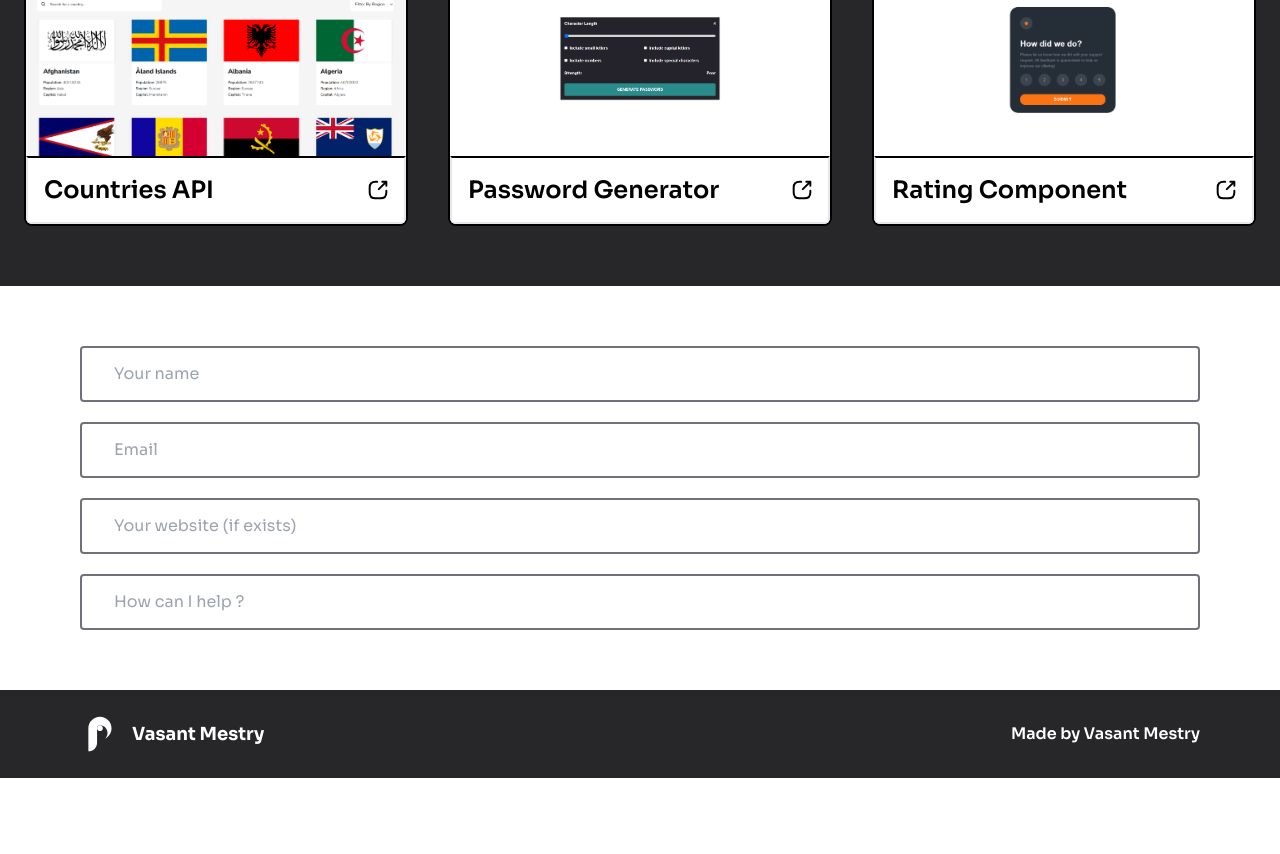
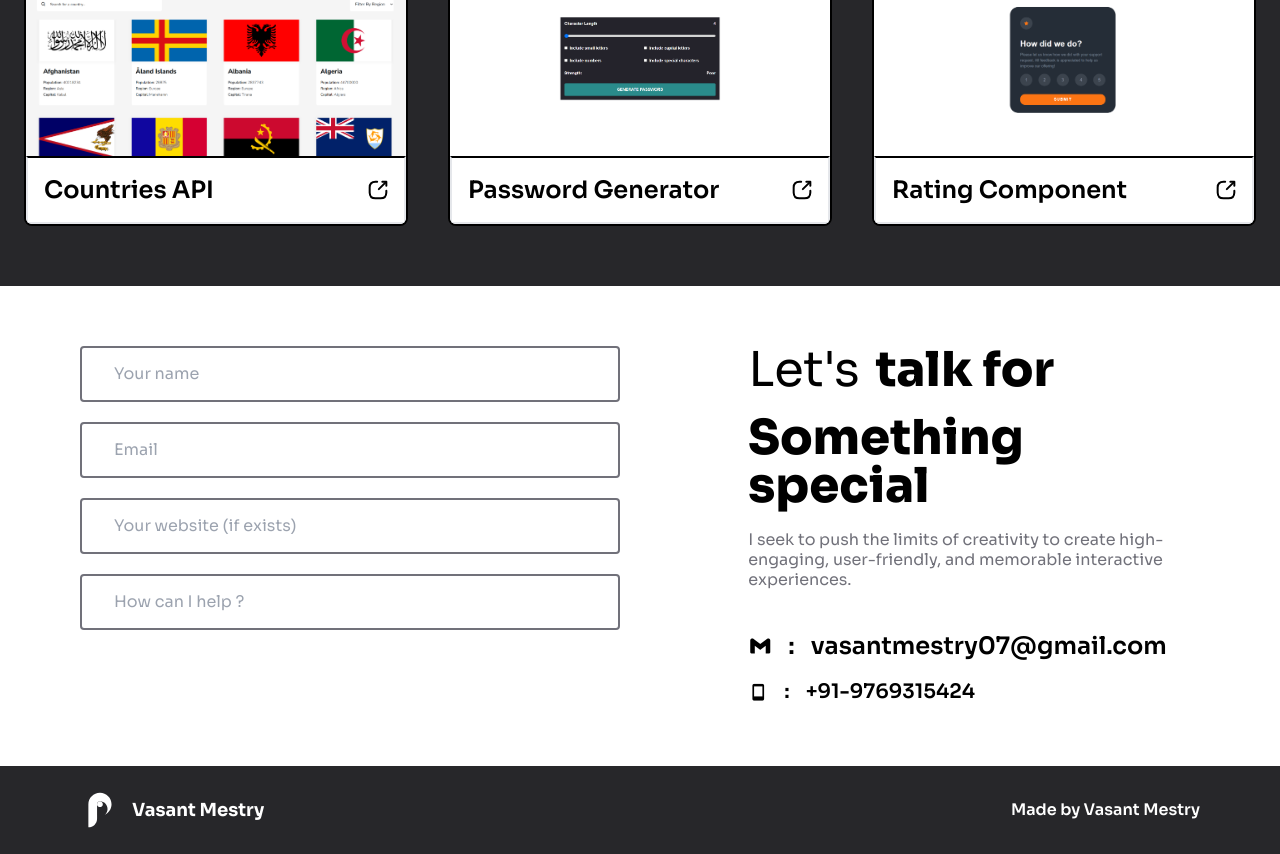
Before and after one commit to Vasant-Mestry-11/vasant-mestry-portfolio, a React (Vite) app: page / in a window 1280 px wide. Shown: the part 3536-4390 px from the top of the page. Before the commit the page ends 4314 px from the top, so only its background shows below. Built offline with nearby package versions, Linux system fonts and the light colour scheme.

Commit message:
:zap: :art: :lipstick: Contact form

```diff
--- a/index.html
+++ b/index.html
@@ -11,6 +11,15 @@
       href="https://fonts.googleapis.com/css2?family=Sora:wght@100..800&display=swap"
       rel="stylesheet"
     />
+    <link
+      rel="stylesheet"
+      href="https://cdn.jsdelivr.net/npm/boxicons@latest/css/boxicons.min.css"
+    />
+    <!-- or -->
+    <link
+      rel="stylesheet"
+      href="https://unpkg.com/boxicons@latest/css/boxicons.min.css"
+    />
   </head>
   <body>
     <div id="root"></div>
--- a/src/components/VariableWeightText.jsx
+++ b/src/components/VariableWeightText.jsx
@@ -1,10 +1,10 @@
 import PropTypes from "prop-types";
-const VariableWeightText = ({ invert = false, regularText, extraBoldText }) => {
+const VariableWeightText = ({ invert = false, regularText, extraBoldText, classNames }) => {
   return (
     <h2
       className={`text-xl sm:text-2xl md:text-3xl lg:text-4xl xl:text-5xl ${
         invert && "invert"
-      }`}
+      } ${classNames}`}
     >
       {regularText && <span className="me-4">{regularText}</span>}
       <span className="font-extrabold">{extraBoldText}</span>
@@ -18,4 +18,5 @@ VariableWeightText.propTypes = {
   invert: PropTypes.bool,
   regularText: PropTypes.string.isRequired,
   extraBoldText: PropTypes.string.isRequired,
+  classNames: PropTypes.string,
 };
--- a/src/sections/Contact.jsx
+++ b/src/sections/Contact.jsx
@@ -20,7 +20,7 @@ const Contact = () => {
   };
 
   return (
-    <section className="flex">
+    <section className="flex gap-32">
       <div className="flex flex-col gap-5 w-[100%]">
         <Input
           type="text"
@@ -53,6 +53,25 @@ const Contact = () => {
           placeholder="How can I help ?"
         />
       </div>
+      <div className="flex flex-col gap-10">
+        <div className="flex flex-col gap-5">
+          <VariableWeightText regularText="Let's" extraBoldText="talk for" />
+          <VariableWeightText extraBoldText="Something special" />
+          <p className="text-zinc-500">
+            I seek to push the limits of creativity to create high-engaging,
+            user-friendly, and memorable interactive experiences.
+          </p>
+        </div>
+        <div className="flex flex-col gap-4">
+          <h3 className="font-semibold text-2xl flex items-center gap-4">
+            <i className="bx bxl-gmail"></i>:
+            <span>vasantmestry07@gmail.com</span>
+          </h3>
+          <p className="font-semibold text-xl flex items-center gap-4">
+            <i className="bx bx-mobile"></i>: <span>+91-9769315424</span>
+          </p>
+        </div>
+      </div>
     </section>
   );
 };
```
